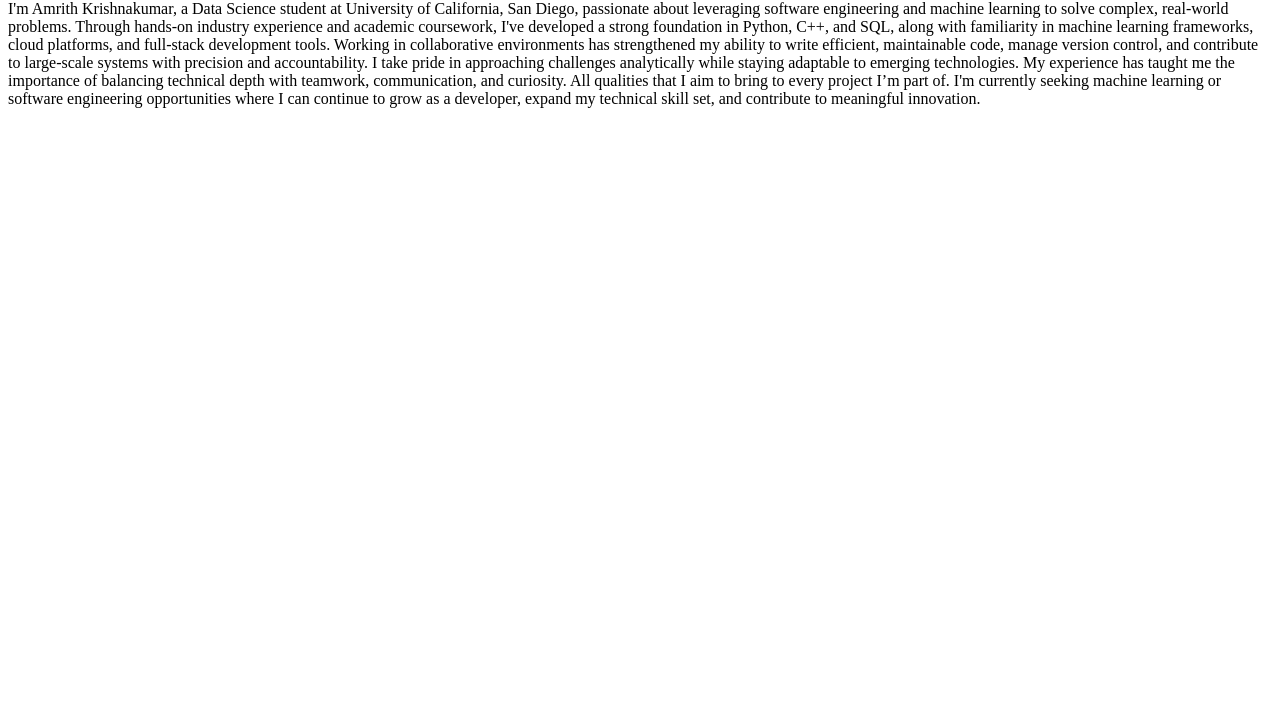
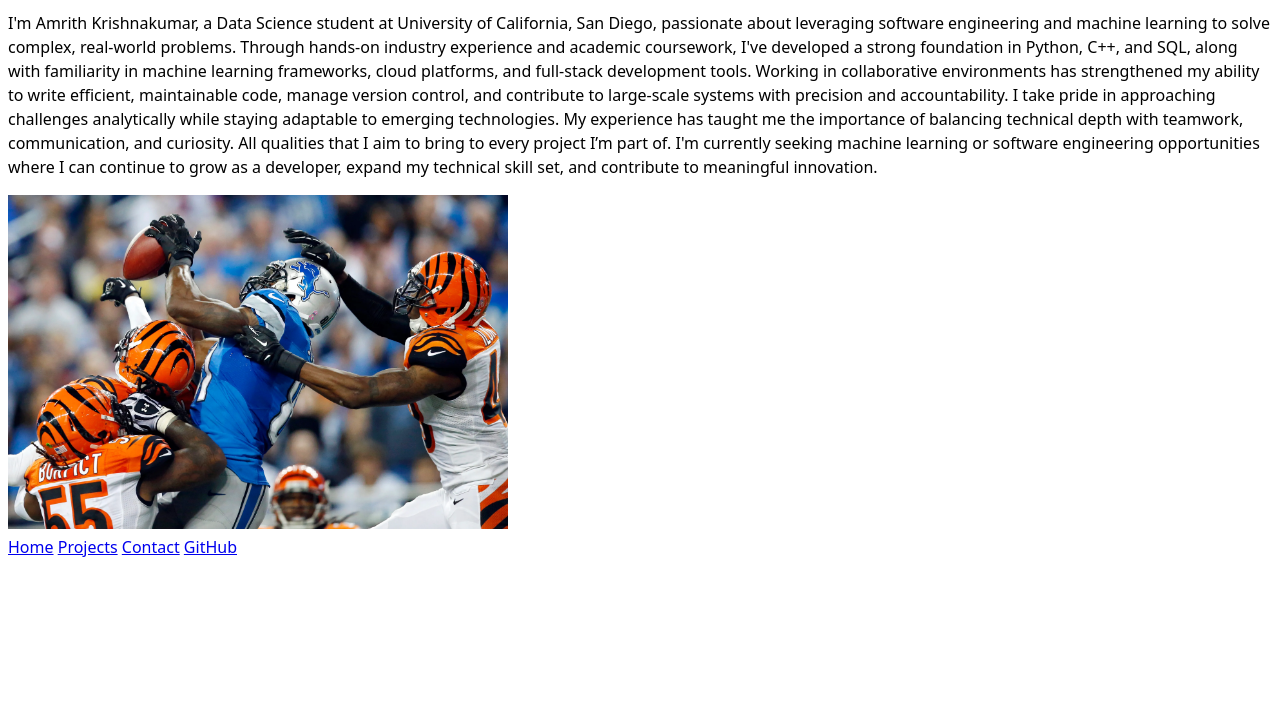
Before and after one commit to armrest99/portfolio-106, a plain HTML site: page index.html in a window 1280 px wide. Shown: the part 80-800 px from the top of the page. Drawn offline with Linux system fonts and the light colour scheme.

Commit message:
added nav bar

```diff
--- a/index.html
+++ b/index.html
@@ -4,6 +4,7 @@
     <meta charset="UTF-8">
     <meta name="viewport" content="width=device-width, initial-scale=1.0">
     <title>Amrith Krishnakumar: Personal site and portfolio</title>
+    <link rel="stylesheet" href="style.css">
 </head>
 <body>
     <h1>Amrith Krishnakumar</h1>
@@ -14,5 +15,12 @@ Through hands-on industry experience and academic coursework, I've developed a s
 I take pride in approaching challenges analytically while staying adaptable to emerging technologies. My experience has taught me the importance of balancing technical depth with teamwork, communication, and curiosity. All qualities that I aim to bring to every project I’m part of.
 
 I'm currently seeking machine learning or software engineering opportunities where I can continue to grow as a developer, expand my technical skill set, and contribute to meaningful innovation.</p>
+    <img src = "images/megatrononburfict.jpg" width="500" alt = "Megatron makes a grab over three bengals defenders">
+    <nav>
+    <a href="../index.html">Home</a>
+    <a href="../projects/index.html">Projects</a>
+    <a href="../contact/index.html">Contact</a>
+    <a href="https://github.com/armrest99" target="_blank">GitHub</a>
+    </nav>
 </body>
 </html>
--- /dev/null
+++ b/style.css
@@ -0,0 +1,6 @@
+body {
+  /* Set line height to 1.5 times the font size
+	   and use the OS’s UI font as the website font
+	 */
+  font: 100%/1.5 system-ui;
+}
```
Also changed, not shown: contact/index.html (added, +17 -0 lines), projects/index.html (added, +17 -0 lines), images/megatrononburfict.jpg (added).
